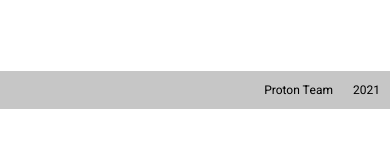
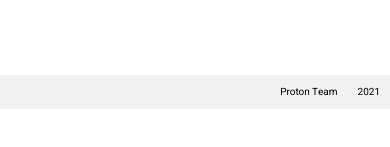
Before and after one commit to juanmrodri/monkuro, a plain HTML site: page index.html in a window 390 px wide. Shown: the part 313-460 px from the top of the page. Drawn offline with Linux system fonts and the light colour scheme.

Commit message:
responsivness

```diff
--- a/styles.css
+++ b/styles.css
@@ -30,16 +30,6 @@ img {
   justify-content: flex-end;
   align-items: center;
 }
-
-@media only screen and (max-width: 600px) {
-  img {
-    width: 50%;
-  }
-  .container {
-    height: 50vh;
-  }
-}
-
 
 .links {
   display: flex;
@@ -79,6 +69,21 @@ section {
   align-items: center;
 }
 
+@media only screen and (max-width: 600px) {
+  img {
+    width: 50%;
+  }
+  .container {
+    height: 50vh;
+  }
+  .text {
+    font-size: 10px;
+  }
+  .dater {
+    background-color: #f2f2f2;
+  }
+}
+
 #canvas1 {
   position: absolute;
   border: none;
```
